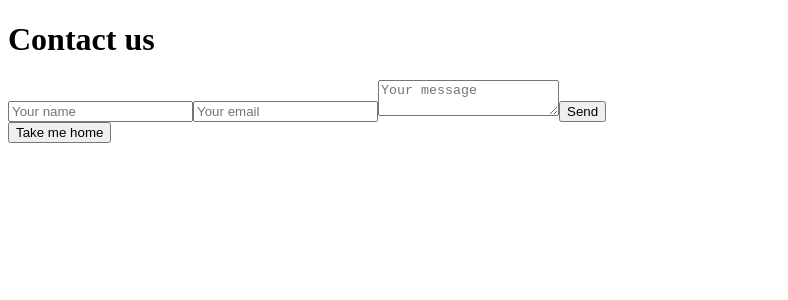
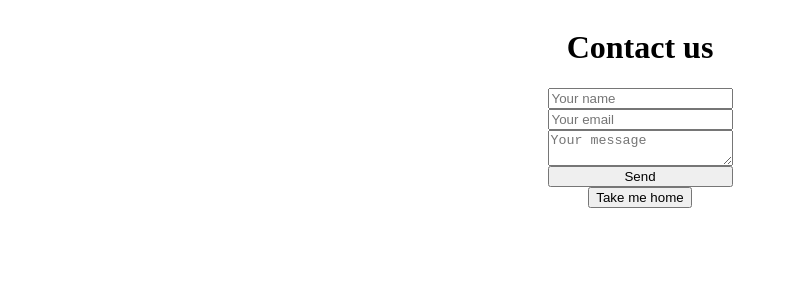
Before and after one commit to big-tent/home, a Gatsby app: page /contact in a window 1280 px wide. Shown: the top 300 px of the page, without its empty margins (0-788 px from the left). Built offline with nearby package versions, Linux system fonts and the light colour scheme.

Commit message:
Form styling started

```diff
--- a/src/pages/contact.js
+++ b/src/pages/contact.js
@@ -1,20 +1,33 @@
 import React from 'react'
 import Link from 'gatsby-link'
+import styled from 'styled-components'
+
+const ContactWrapper = styled.div`
+  place-items: center;
+  display: grid;
+  min-height: 100%;
+  min-width: 100%;
+`
+
+const Form = styled.form`
+  display: flex;
+  flex-direction: column;
+`
 
 const Contact = () => (
-  <div>
+  <ContactWrapper>
     <h1>Contact us</h1>
 
-    <form action="https://formspree.io/davidcooper974@gmail.com" method="POST">
+    <Form action="https://formspree.io/davidcooper974@gmail.com" method="POST">
       <input type="text" name="name" placeholder="Your name" />
       <input type="email" name="_replyto" placeholder="Your email" />
       <textarea type="message" name="message" placeholder="Your message" />
       <input type="submit" value="Send" />
-    </form>
+    </Form>
     <Link to="/">
       <button>Take me home</button>
     </Link>
-  </div>
+  </ContactWrapper>
 )
 
 export default Contact
```
